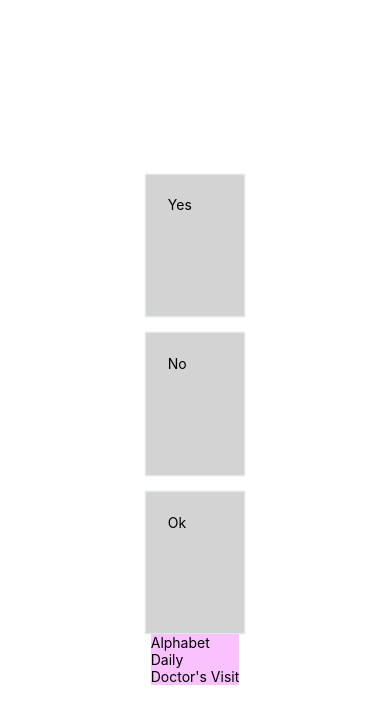
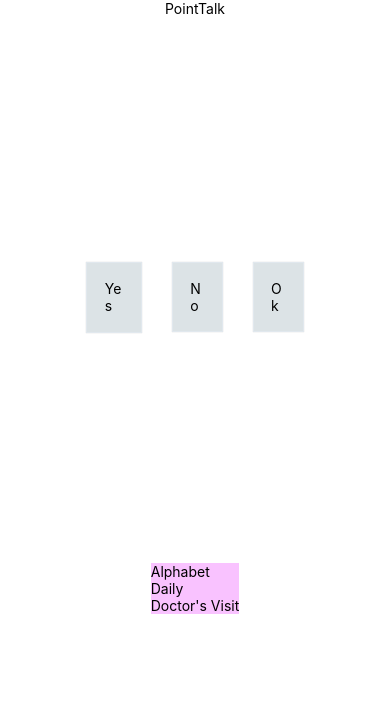
Before and after one commit to linnall/TechNova, a React Native app: screen / in a window 390 px wide. Shown: the top 724 px of the page. Built offline with nearby package versions, Linux system fonts and the light colour scheme.

Commit message:
make each card highlightable

```diff
--- a/App.js
+++ b/App.js
@@ -39,6 +39,7 @@ export default function App() {
   return (
     <View style={styles.container}>
       <StatusBar style="auto" />
+      <Text>PointTalk</Text>
       <TopicsList data={topics} />
       <SelectedTopic vocab={dailyWords} size={100} />
       <TopicsList topics={topics} />
--- a/components/SelectedTopic.js
+++ b/components/SelectedTopic.js
@@ -1,46 +1,33 @@
-import React from 'react';
+import React, { useState } from "react";
 import VocabCard from "./VocabCard";
-import { View } from 'react-native';
+import { FlatList } from 'react-native';
 
 /* props:
     vocab,
     size
 */
 
-// from https://stackoverflow.com/questions/34952984/react-native-flexbox-how-to-do-percentages-columns-responsive-grid-et
-import {Dimensions} from 'react-native';
+export default function SelectedTopic(props) {
+  const [selectedId, setSelectedId] = useState(null);
+  const renderItem =  ({ item }) => {
+    const backgroundColor = item.id === selectedId ? "#5aaef2" : "#dce3e6";
+    const color = item.id === selectedId ? 'white' : 'black';
 
-function vw(percentageWidth) {
-  return Dimensions.get('window').width * (percentageWidth / 100);
-}
-
-const COLUMNS = 3;
-const MARGIN = 0;
-const SPACING = (COLUMNS + 1) / COLUMNS * MARGIN;
-
-const grid = {
-  flex: 1,
-  flexWrap: 'wrap',
-  flexDirection: 'row',
-  justifyContent: 'flex-start'
-};
-
-const cell = {
-  marginLeft: MARGIN,
-  marginTop: MARGIN,
-  width: vw(100) / COLUMNS - SPACING
-}
-
-export default function SelectedTopic(props) {
-  if (Array.isArray(props.vocab)) {
-    const selectedTopicCards = props.vocab.map(item => {
-      return <View style={grid}><VocabCard
+    return (
+      <VocabCard
         keyExtractor={(item) => item.id}
         word={item.en}
-        size={props.size}
-      /></View>
-    });
-    return selectedTopicCards;
+        bgColor={backgroundColor}
+        textColor={color}
+      />
+    );
   }
-  return props.vocab;
+  return (
+  <FlatList
+    numColumns='3'
+    data={props.vocab}
+    renderItem={renderItem}
+    onPress={() => setSelectedId(item.id)}
+  />
+  );
 }
--- a/components/TopicsList.js
+++ b/components/TopicsList.js
@@ -1,4 +1,4 @@
-import React from 'react';
+import React, { useState } from "react";
 import { Text, StyleSheet, TouchableOpacity, FlatList } from 'react-native';
 
 /* props:
@@ -17,9 +17,9 @@ function Item(props) {
     );
 }
 
-const selectedId = 0;
-
-function renderItem({item}) {
+export default function TopicsList(props) {
+    const [selectedId, setSelectedId] = useState(null);
+    const renderItem =  ({ item }) => {
         const backgroundColor = item.id === selectedId ? "#6e3b6e" : "#f9c2ff";
         const color = item.id === selectedId ? 'white' : 'black';
 
@@ -27,12 +27,11 @@ function renderItem({item}) {
             <Item name={item.title} bgColour={backgroundColor} textColour={color}/>
         );
     }
-
-export default function TopicsList(props) {
     return (
         <FlatList
             data={props.topics}
             renderItem={renderItem}
+            onPress={() => setSelectedId(item.id)}
             keyExtractor={(item) => item.id}
             extraData={selectedId}
         />
--- a/components/VocabCard.js
+++ b/components/VocabCard.js
@@ -1,5 +1,5 @@
 import React from 'react';
-import { Text, StyleSheet } from 'react-native';
+import { Text, StyleSheet, TouchableOpacity } from 'react-native';
 import { Card } from 'react-native-elements';
 
 /* props:
@@ -8,15 +8,17 @@ import { Card } from 'react-native-elements';
 */
 export default function VocabCard(props) {
     return (
-        <Card containerStyle={[styles.vocabCard, {width: props.size}]}>
-            <Text style={[styles.text]}>{props.word}</Text>
-        </Card>
+        <TouchableOpacity onPress={props.onPress}>
+            <Card containerStyle={{backgroundColor: props.bgColor,width: props.size}}>
+                <Text style={[{color: props.textColor}, styles.text]}>{props.word}</Text>
+            </Card>
+        </TouchableOpacity>
     );
 }
 
 const styles = StyleSheet.create({
     vocabCard: {
-        backgroundColor: '#d3d3d3',
+        backgroundColor: '#dce3e6',
     },
     text : {
         alignItems: 'center',
```
Lines whose indentation alone changed are shown as unchanged.
